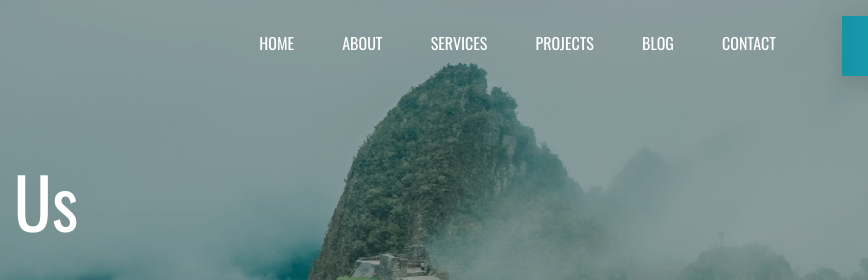
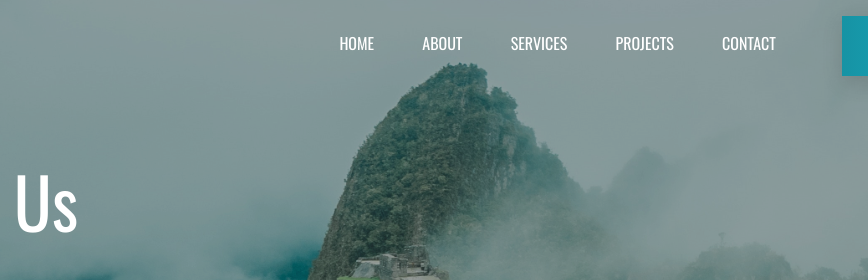
Before and after one commit to njligames/njlicdronefootage-bootstrap-client, a plain HTML site: page about.html in a window 1280 px wide. Shown: the top 280 px of the page, 205-1073 px from the left. Drawn offline with nearby package versions, Linux system fonts and the light colour scheme.

Commit message:
removed the blog links

```diff
--- a/about.html
+++ b/about.html
@@ -70,7 +70,7 @@
                           <li><a href="about.html">About</a></li>
                           <li><a href="services.html">Services</a></li>
                           <li><a href="projects.html">Projects</a></li>
-                          <li>
+                          <!-- <li>
                             <a href="#">Blog</a>
                             <ul class="submenu">
                               <li><a href="blog.html">Blog</a></li>
@@ -79,7 +79,7 @@
                               </li>
                               <li><a href="elements.html">Element</a></li>
                             </ul>
-                          </li>
+                          </li> -->
                           <li><a href="contact.html">Contact</a></li>
                           <!-- Header btn -->
                           <li>
@@ -261,7 +261,7 @@
                       <li><a href="index.html">Home</a></li>
                       <li><a href="about.html">About</a></li>
                       <li><a href="services.html">Services</a></li>
-                      <li><a href="blog.html">Blog</a></li>
+                      <!-- <li><a href="blog.html">Blog</a></li> -->
                       <li><a href="contact.html">Contact</a></li>
                     </ul>
                   </div>
```
Also changed, not shown: contact.html (+3 -3 lines), index.html (+3 -3 lines), projects.html (+3 -3 lines), services.html (+3 -3 lines).
